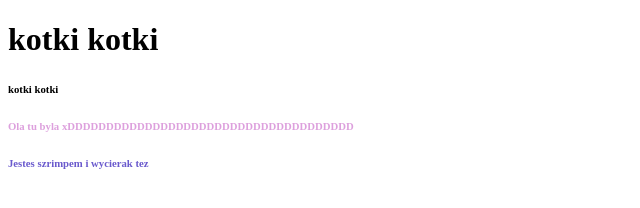
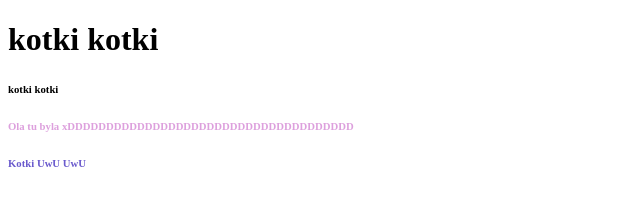
Before and after one commit to 1i-2022-Marta-10/26.09.2024-JS-pai, a plain HTML site: page index.html in a window 1280 px wide. Shown: the full height of the page, 0-640 px from the left. Drawn offline with Linux system fonts and the light colour scheme.

Commit message:
change tekst

```diff
--- a/index.html
+++ b/index.html
@@ -9,6 +9,6 @@
     <h6>kotki kotki</h6>
 
     <h6 style="color:plum">Ola tu byla xDDDDDDDDDDDDDDDDDDDDDDDDDDDDDDDDDDDDD</h6>
-    <h6 style="color:slateblue">Jestes szrimpem i wycierak tez</h6>
+    <h6 style="color:slateblue">Kotki UwU UwU</h6>
 </body>
 </html>
```
